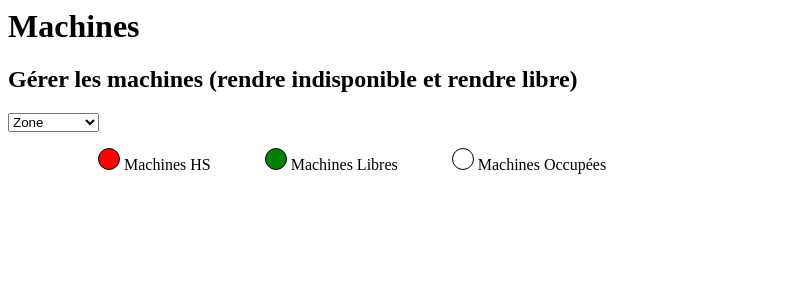
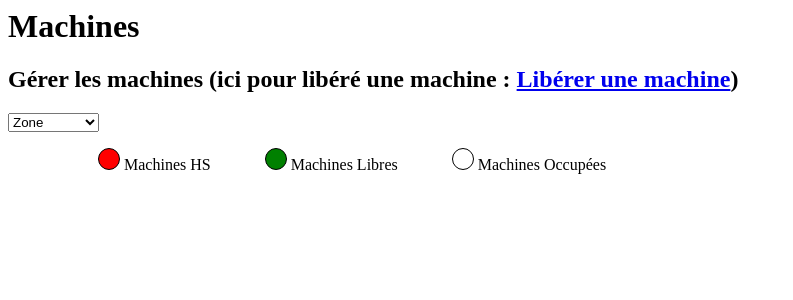
Before and after one commit to Ithrynluin/gestion_js, a PHP site: page /include/pages/gererMachines.inc.php in a window 1280 px wide. Shown: the top 300 px of the page, without its empty margins (0-793 px from the left). Run offline with PHP 8.4, Linux system fonts and the light colour scheme.

Commit message:
gérer machine + lien vers libérer machine

```diff
--- a/include/pages/gererMachines.inc.php
+++ b/include/pages/gererMachines.inc.php
@@ -1,5 +1,5 @@
 <h1>Machines</h1>
-<h2>Gérer les machines (rendre indisponible et rendre libre)</h2>
+<h2>Gérer les machines (ici pour libéré une machine : <a href="index.php?page=7">Libérer une machine</a>)</h2>
 <link href='css/machine.css' rel='stylesheet' />
 <select id='liste'>
 	<option id='optionInutile' value='0'>Zone</option>
```
